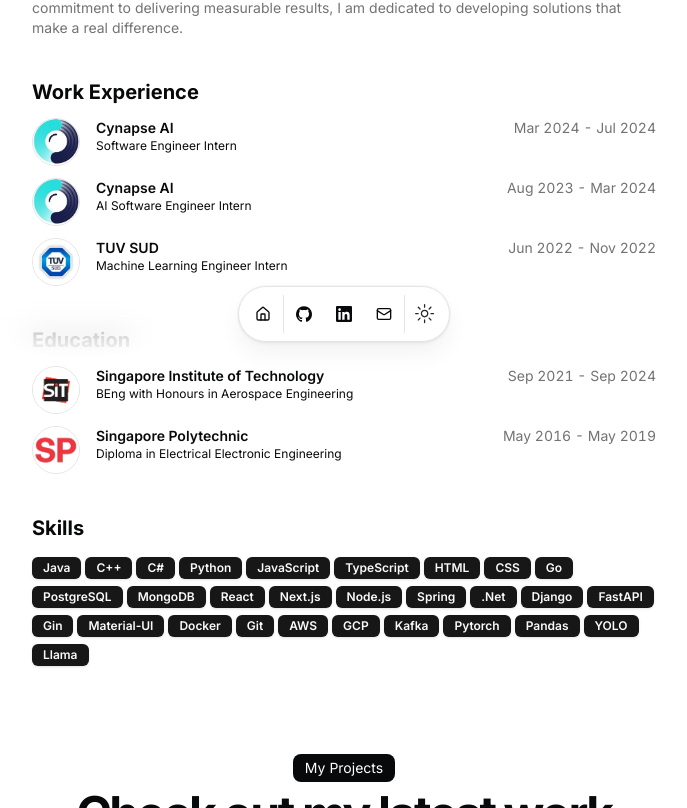
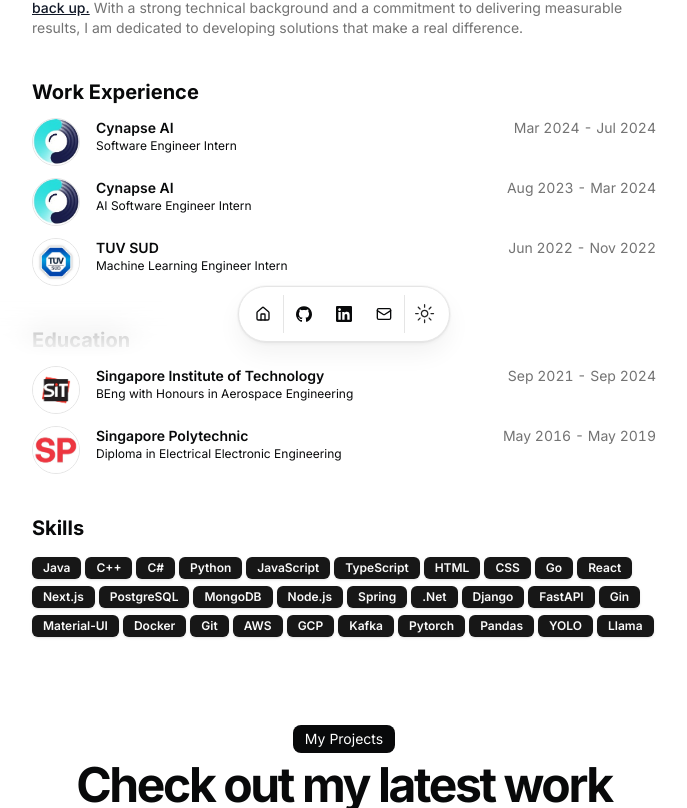
Before and after one commit to iJoyRide/me, a Next.js app: page / in a window 1280 px wide. Shown: the part 442-1250 px from the top of the page, without its empty margins (296-983 px from the left). Built offline with nearby package versions, Linux system fonts and the light colour scheme.

Commit message:
syntax fix

```diff
--- a/src/data/resume.tsx
+++ b/src/data/resume.tsx
@@ -12,7 +12,7 @@
   // summary:
   //   "At the end of 2022, I quit my job as a software engineer to go fulltime into building and scaling my own SaaS businesses. In the past, [I pursued a double degree in computer science and business](/#education), [interned at big tech companies in Silicon Valley](https://www.youtube.com/watch?v=d-LJ2e5qKdE), and [competed in over 21 hackathons for fun](/#hackathons). I also had the pleasure of being a part of the first ever in-person cohort of buildspace called [buildspace sf1](https://buildspace.so/sf1).",
   summary:
-    "As a software engineer, I specialise in developing high-impact solutions that boost efficiency and drive innovation. During my internship, I created a [full-stack web application using .NET, JavaScript, and PostgreSQL, which streamlined examination workflows and cut grading time by 90%.](#work) On top of web development, I also gained first-hand experience with  [optimized pose-estimation models for detecting abandoned objects, leading to a 300% increase in efficiency and a 40% improvement in accuracy.](#work) My experience extends to building dynamic platforms and leading engineering projects, including enhancing products like the [camera trap with computer vision and cloud computing.](#work) With a strong technical background and a commitment to delivering measurable results, I am dedicated to developing solutions that make a real difference.",
+    "As a software engineer, I specialise in developing high-impact solutions that boost efficiency and drive innovation. During my internship, I created a [full-stack web application using .NET, JavaScript, and PostgreSQL, which streamlined examination workflows and cut grading time by 90%.](#work) On top of web development, I also gained first-hand experience with  [optimized pose-estimation models for detecting abandoned objects, leading to a 300% increase in efficiency and a 40% improvement in accuracy.](#work) My experience extends to building dynamic platforms and leading engineering projects, including enhancing products like the [camera trap with computer vision and cloud computing to eliminate false positives while ensuring data back up.](#work) With a strong technical background and a commitment to delivering measurable results, I am dedicated to developing solutions that make a real difference.",
   avatarUrl: "/me.jpg",
   skills: [
     "Java",
@@ -24,10 +24,10 @@
     "HTML",
     "CSS",
     "Go",
+    "React",
+    "Next.js",
     "PostgreSQL",
     "MongoDB",
-    "React",
-    "Next.js",
     "Node.js",
     "Spring",
     ".Net",
```
